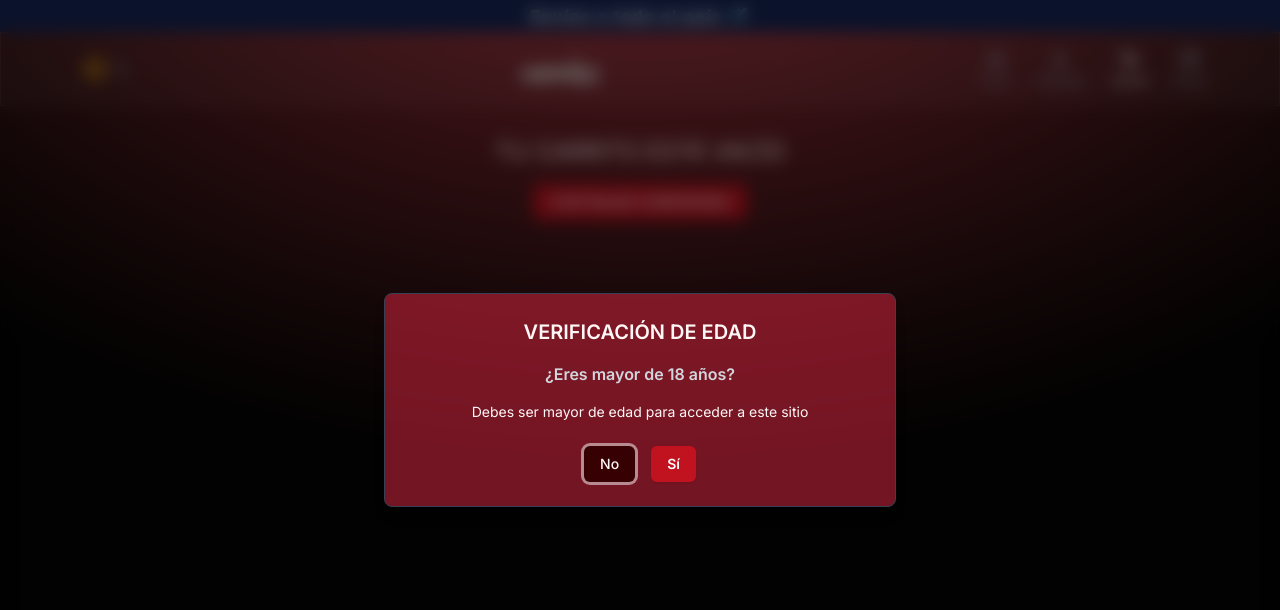
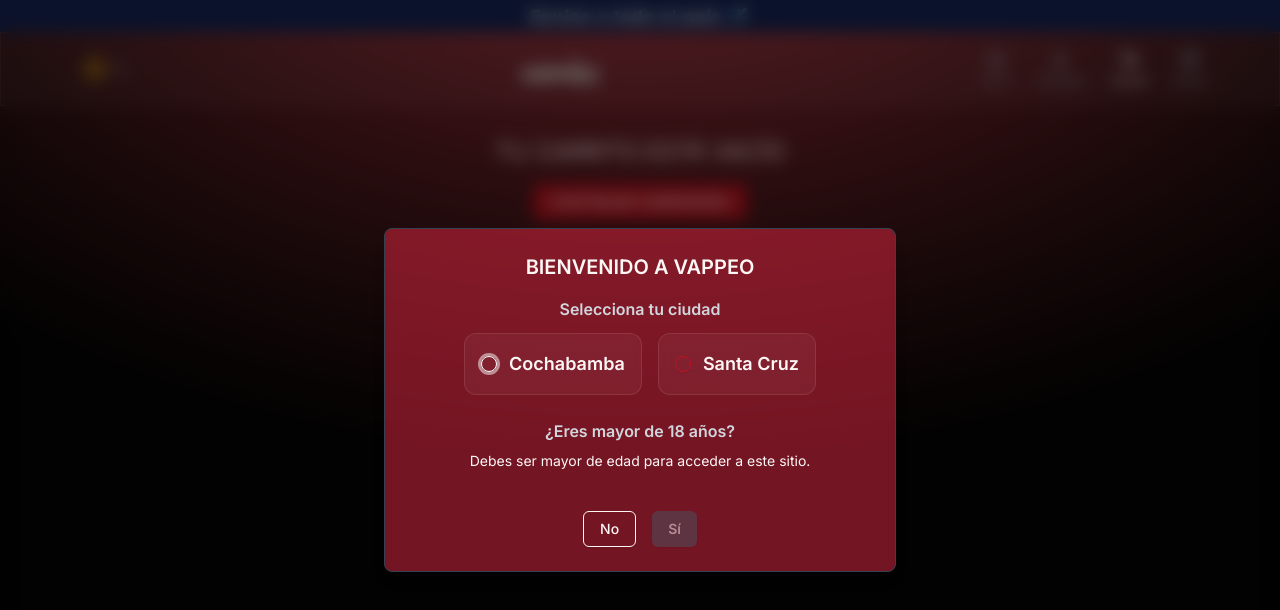
Before and after one commit to KurtGuardia/Vappeo, a Next.js app: page /carrito in a window 1280 px wide. Shown: the top 610 px of the page. Built offline with nearby package versions, Linux system fonts and the light colour scheme.

Commit message:
feat(gate): Move city selector to gate dialog

```diff
--- a/src/app/layout.jsx
+++ b/src/app/layout.jsx
@@ -2,7 +2,7 @@
 import './globals.css'
 import 'leaflet/dist/leaflet.css'
 import { Navbar } from '@/components/navbar'
-import { AgeGateDialog } from '@/components/age-gate-dialog'
+import { GateDialog } from '@/components/gate-dialog'
 import { TermsDialog } from '@/components/terms-dialog'
 
 const inter = Inter({ subsets: ['latin'] })
@@ -32,7 +32,7 @@
           <Navbar />
           <main className='flex-1 pt-18'>{children}</main>
         </div>
-        <AgeGateDialog />
+        <GateDialog />
         <TermsDialog />
       </body>
     </html>
--- a/src/app/page.jsx
+++ b/src/app/page.jsx
@@ -1,5 +1,4 @@
 import { HeroSection } from '@/components/hero-section'
-import { CitySelector } from '@/components/city-selector'
 import { ProductCatalog } from '@/components/product-catalog'
 import { SocialMediaSection } from '@/components/social-media-section'
 import { Footer } from '@/components/footer'
@@ -33,7 +32,6 @@
     <div className='space-y-12'>
       <HeroSection quote={quote} />
       <div className='space-y-20 mx-auto'>
-        <CitySelector />
         <ProductCatalog
           productos={productos}
           inventario={inventario}
--- a/src/components/age-gate-dialog.jsx
+++ /dev/null
@@ -1,70 +0,0 @@
-'use client'
-
-import { useState, useEffect } from 'react'
-import {
-  Dialog,
-  DialogContent,
-  DialogHeader,
-  DialogTitle,
-} from '@/components/ui/dialog'
-import { Button } from '@/components/ui/button'
-
-export function AgeGateDialog() {
-  const [open, setOpen] = useState(true)
-
-  useEffect(() => {
-    const hasConfirmedAge =
-      sessionStorage.getItem('age-confirmed')
-    if (!hasConfirmedAge) {
-      setOpen(true)
-    }
-  }, [])
-
-  const handleConfirm = () => {
-    sessionStorage.setItem('age-confirmed', 'true')
-    setOpen(false)
-  }
-
-  const handleDecline = () => {
-    window.location.href = 'https://www.instagram.com'
-  }
-
-  return (
-    <Dialog open={open} onOpenChange={() => {}}>
-      <DialogContent
-        showCloseButton={false}
-        className='bg-border border-gray-700 mx-auto'
-      >
-        <DialogHeader>
-          <DialogTitle className='text-center font-brand text-xl'>
-            VERIFICACIÓN DE EDAD
-          </DialogTitle>
-        </DialogHeader>
-        <div className='space-y-4 text-center'>
-          <p className='text-gray-300 font-semibold'>
-            ¿Eres mayor de 18 años?
-          </p>
-          <p className='text-sm'>
-            Debes ser mayor de edad para acceder a este
-            sitio
-          </p>
-          <div className='flex w-full justify-center space-x-4 pt-2'>
-            <Button
-              onClick={handleDecline}
-              variant='outline'
-              className='w-fit border-0 hover:bg-gray-800'
-            >
-              No
-            </Button>
-            <Button
-              onClick={handleConfirm}
-              className='w-fit bg-[#C1121F] hover:bg-[#91090f] font-semibold'
-            >
-              Sí
-            </Button>
-          </div>
-        </div>
-      </DialogContent>
-    </Dialog>
-  )
-}
--- /dev/null
+++ b/src/components/gate-dialog.jsx
@@ -0,0 +1,125 @@
+'use client'
+
+import { useState, useEffect } from 'react'
+import {
+  Dialog,
+  DialogContent,
+  DialogHeader,
+  DialogTitle,
+} from '@/components/ui/dialog'
+import { Button } from '@/components/ui/button'
+import { useStore } from '@/lib/store'
+import {
+  RadioGroup,
+  RadioGroupItem,
+} from '@/components/ui/radio-group'
+import { Label } from '@/components/ui/label'
+
+export function GateDialog() {
+  const { changeCityAndClearCart } = useStore()
+  const [open, setOpen] = useState(false) // Start false, let useEffect handle it
+  const [selectedCity, setSelectedCity] = useState(null)
+
+  useEffect(() => {
+    const hasConfirmed =
+      sessionStorage.getItem('age-confirmed')
+    if (!hasConfirmed) {
+      setOpen(true)
+    }
+  }, [])
+
+  const handleConfirm = () => {
+    if (!selectedCity) return // Button should be disabled, but as a safeguard
+
+    changeCityAndClearCart(selectedCity)
+    sessionStorage.setItem('age-confirmed', 'true')
+    setOpen(false)
+  }
+
+  const handleDecline = () => {
+    window.location.href = 'https://www.instagram.com'
+  }
+
+  return (
+    <Dialog open={open} onOpenChange={() => {}}>
+      <DialogContent
+        showCloseButton={false}
+        className='bg-border border-gray-700 mx-auto max-w-sm'
+      >
+        <DialogHeader>
+          <DialogTitle className='text-center font-brand text-xl'>
+            BIENVENIDO A VAPPEO
+          </DialogTitle>
+        </DialogHeader>
+        <div className='space-y-6 text-center'>
+          {/* City Selection */}
+          <div className='space-y-3'>
+            <p className='text-gray-300 font-semibold'>
+              Selecciona tu ciudad
+            </p>
+            <RadioGroup
+              onValueChange={setSelectedCity}
+              className='flex justify-center gap-4'
+            >
+              <div className='flex items-center space-x-3 glass-effect p-4 rounded-xl'>
+                <RadioGroupItem
+                  value='cochabamba'
+                  id='cochabamba-gate'
+                  className='border-[#C1121F]'
+                />
+                <Label
+                  htmlFor='cochabamba-gate'
+                  className='text-lg font-semibold cursor-pointer'
+                >
+                  Cochabamba
+                </Label>
+              </div>
+              <div className='flex items-center space-x-3 glass-effect p-4 rounded-xl'>
+                <RadioGroupItem
+                  value='santa cruz'
+                  id='santa-cruz-gate'
+                  className='border-[#C1121F]'
+                />
+                <Label
+                  htmlFor='santa-cruz-gate'
+                  className='text-lg font-semibold cursor-pointer'
+                >
+                  Santa Cruz
+                </Label>
+              </div>
+            </RadioGroup>
+          </div>
+
+          {/* Age Confirmation */}
+          <div className='space-y-2'>
+            <p className='text-gray-300 font-semibold'>
+              ¿Eres mayor de 18 años?
+            </p>
+            <p className='text-sm'>
+              Debes ser mayor de edad para acceder a este
+              sitio.
+            </p>
+          </div>
+
+          {/* Action Buttons */}
+          <div className='flex w-full justify-center space-x-4 pt-4'>
+            <Button
+              onClick={handleDecline}
+              variant='outline'
+              className='w-fit cursor-pointer border-1 bg-transparent hover:bg-gray-800'
+            >
+              No
+            </Button>
+            <Button
+              onClick={handleConfirm}
+              disabled={!selectedCity}
+              className='w-fit cursor-pointer bg-[#C1121F] hover:bg-[#91090f] font-semibold disabled:bg-gray-600 disabled:cursor-not-allowed'
+            >
+              Sí
+            </Button>
+          </div>
+        </div>
+      </DialogContent>
+    </Dialog>
+  )
+}
```
